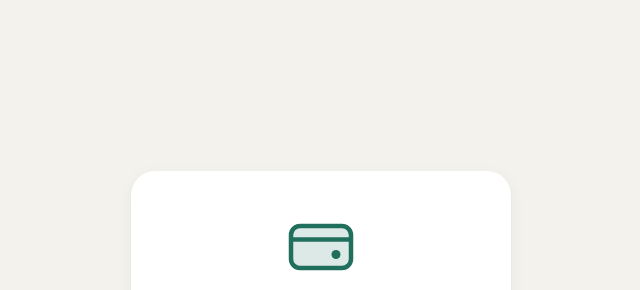
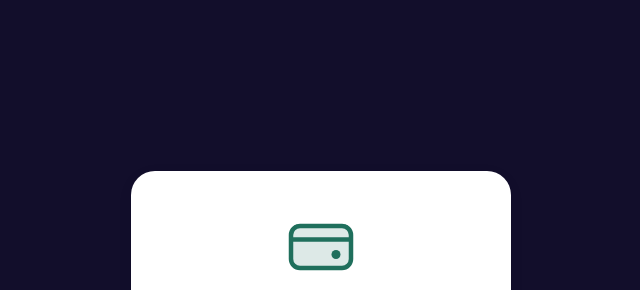
Before and after one commit to jpros123/NossoDinheiro, a plain HTML site: page index.html in a window 1280 px wide. Shown: the part 30-320 px from the top of the page, without its empty margins (319-959 px from the left). Drawn offline with Linux system fonts and the light colour scheme.

Commit message:
Change background color variable to dark blue

```diff
--- a/css/styles.css
+++ b/css/styles.css
@@ -1,6 +1,6 @@
 :root {
   --fonte: ui-sans-serif, system-ui, -apple-system, "Segoe UI", Roboto, "Helvetica Neue", Arial, sans-serif;
-  --fundo: #f4f2ec;
+  --fundo: #120e2b;
   --superficie: #ffffff;
   --superficie-2: #f8f7f3;
   --texto: #1b2420;
```
